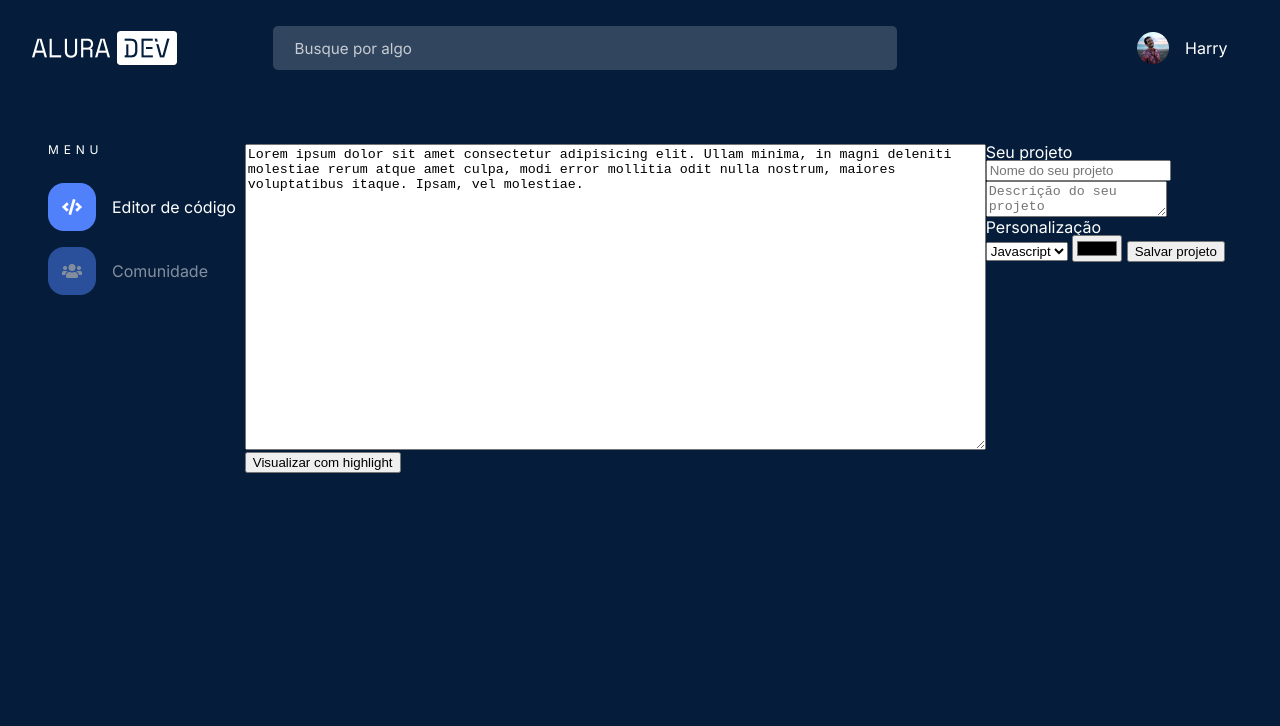
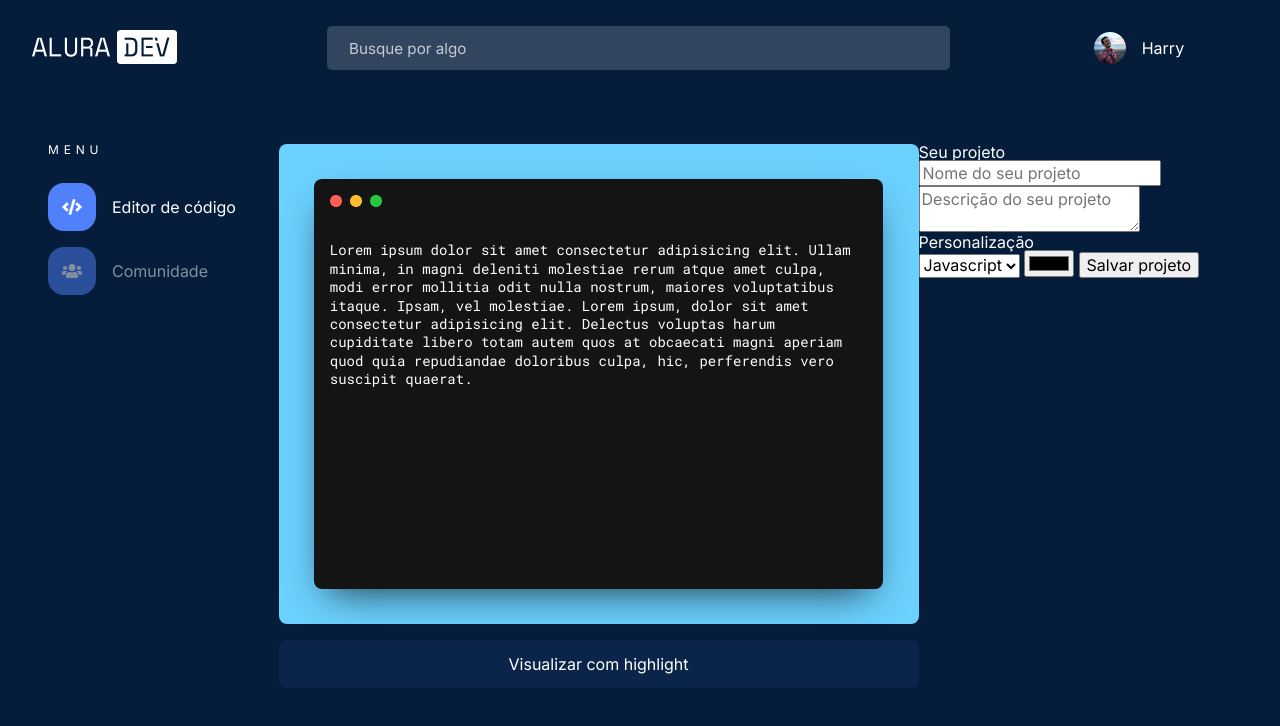
Before and after one commit to Adriana-Meyer/AluraDev-AluraChallenge, a plain HTML site: page index.html in a window 1280 px wide. Drawn offline with Linux system fonts and the light colour scheme.

Commit message:
Estilizando o corpo do editor de código e botão de syntax highlight

```diff
--- a/assets/css/cabecalho/header.css
+++ b/assets/css/cabecalho/header.css
@@ -1,7 +1,7 @@
 .cabecalho {
     display: flex;
     flex-direction: row;
-    width: 100%;
+    width: 100vw;
     height: 2rem;
     align-items: center;
     padding: 3rem 1rem;
@@ -9,15 +9,15 @@
 }
 
 .cabecalho__logo {
+    width: 25vw;
     padding: 1rem;
 }
 
 .cabecalho__pesquisa {
     background-color: #ffffff2d;
     color: #FFFFFF;
-    width: 50%;
+    width: 50vw;
     height: 2.5rem;
-    margin: 1rem 1rem 1rem 5rem;
     padding: 1.35rem;
     border-radius: 5px;
     border: none;
@@ -34,11 +34,11 @@
     display: flex;
     align-items: center;
     padding-left: 8rem;
-    width: 25%;
+    width: 25vw;
 }
 
 .cabecalho__perfil-imagem {
-    margin: 1rem 1rem 1rem 6rem;
+    margin: 1rem;
 }
 
 .cabecalho__perfil-usuario {
--- /dev/null
+++ b/assets/css/editor-codigo/editor.css
@@ -0,0 +1,40 @@
+.editor__container {
+    display: flex;
+    width: 50vw;
+    height: 60vh;
+    background-color: #6BD1FF;
+    border: none;
+    border-radius: 8px;
+    padding: 2.2rem;
+}
+
+.editor__conteudo {
+    background-color: #141414;
+    border: none;
+    border-radius: 8px;
+    width: 100%;
+    height: 100%;
+    box-shadow: 0px 16px 37px -14px rgba(0,0,0,0.75);
+
+}
+
+.editor__iconeMac {
+    padding: 1rem;
+}
+
+.editor__texto {
+    padding: 1rem;
+    font-size: 14px;
+    font-family: 'Roboto Mono', monospace;
+    line-height: 18.46px;
+}
+
+.editor__botao {
+    width: 100%;
+    height: 3rem;
+    background-color: #5081FB14;
+    border: none;
+    border-radius: 8px;
+    color: #FFFFFF;
+    margin: 1rem 0;
+}
--- a/assets/css/global.css
+++ b/assets/css/global.css
@@ -1,11 +1,12 @@
 * {
     box-sizing: border-box;
+    font-family: 'Inter', sans-serif;
+    font-size: 16px;
+    font-weight: 400;
 }
 
 body {
     background-color: #051D3B;
     color: #FFFFFF;
     font-family: 'Inter', sans-serif;
-    font-size: 16px;
-    font-weight: 400;
 }
--- a/assets/css/menu-lateral/menu.css
+++ b/assets/css/menu-lateral/menu.css
@@ -1,7 +1,8 @@
 .menu {
     display: flex;
     flex-direction: column;
-    width: 25%;
+    width: 25vw;
+    margin-right: 1rem;
 }
 
 .menu__titulo {
--- a/index.html
+++ b/index.html
@@ -9,21 +9,21 @@
     <link rel="stylesheet" href="./assets/css/reset.css">
     <link rel="preconnect" href="https://fonts.googleapis.com">
     <link rel="preconnect" href="https://fonts.gstatic.com" crossorigin>
-    <link href="https://fonts.googleapis.com/css2?family=Inter:wght@400;700&display=swap" rel="stylesheet">
+    <link href="https://fonts.googleapis.com/css2?family=Inter:wght@400;700&family=Roboto+Mono&display=swap" rel="stylesheet">
     <link rel="stylesheet" href="./assets/css/global.css">
+    <link rel="stylesheet" href="./assets/css/container.css">
     <link rel="stylesheet" href="./assets/css/cabecalho/header.css">
-    <link rel="stylesheet" href="./assets/css/container.css">
     <link rel="stylesheet" href="./assets/css/menu-lateral/menu.css">
+    <link rel="stylesheet" href="./assets/css/editor-codigo/editor.css">
 </head>
 <body>
    <header class="cabecalho">
-        <img src="./assets/img/Logo.png" alt="Logo AluraDev" class="cabecalho__logo"/>
+        <span class="cabecalho__logo"><img src="./assets/img/Logo.png" alt="Logo AluraDev" /></span>
         <input type="search" name="pesquisa" placeholder="Busque por algo" class="cabecalho__pesquisa"/>
         <div class="cabecalho__perfil">
             <img src="./assets/img/Harry.png" alt="Foto Perfil" class="cabecalho__perfil-imagem"/>
             <a href="#" class="cabecalho__perfil-usuario">Harry</a>
         </div>
-
    </header>
    <div class="containerPrincipal">
         <nav class="menu">
@@ -40,8 +40,13 @@
                 </ul>
         </nav>
         <main>
-                <textarea cols="90" rows="20">Lorem ipsum dolor sit amet consectetur adipisicing elit. Ullam minima, in magni deleniti molestiae rerum atque amet culpa, modi error mollitia odit nulla nostrum, maiores voluptatibus itaque. Ipsam, vel molestiae.</textarea>
-                <button>Visualizar com highlight</button>
+            <div class="editor__container">
+                <div class="editor__conteudo">
+                    <img class="editor__iconeMac" src="./assets/img/mac_buttons.png">
+                    <p class="editor__texto">Lorem ipsum dolor sit amet consectetur adipisicing elit. Ullam minima, in magni deleniti molestiae rerum atque amet culpa, modi error mollitia odit nulla nostrum, maiores voluptatibus itaque. Ipsam, vel molestiae. Lorem ipsum, dolor sit amet consectetur adipisicing elit. Delectus voluptas harum cupiditate libero totam autem quos at obcaecati magni aperiam quod quia repudiandae doloribus culpa, hic, perferendis vero suscipit quaerat.</p>
+                </div>
+            </div>
+            <button type="button" class="editor__botao">Visualizar com highlight</button>
         </main>
         <aside>
                 <h2>Seu projeto</h2>
```
Also changed, not shown: assets/img/mac_buttons.png (added).
